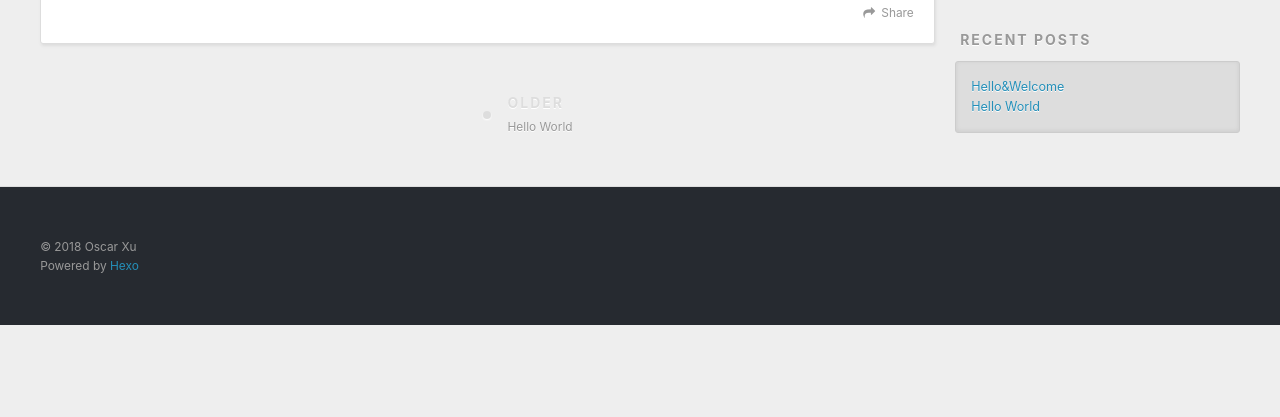
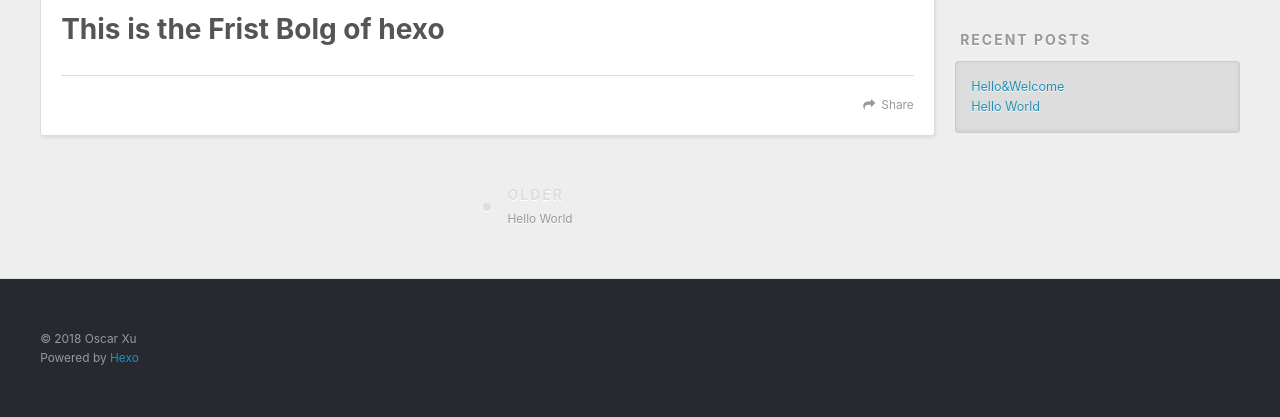
Before and after one commit to xuzequn/xuzequn.github.io, a plain HTML site: page 2018/05/28/Hello-Welcome/index.html in a window 1280 px wide. Shown: the part 448-865 px from the top of the page. Before the commit the page ends 800 px from the top, so only its background shows below. Drawn offline with nearby package versions, Linux system fonts and the light colour scheme.

Commit message:
Site updated: 2018-05-28 12:34:17

```diff
--- a/2018/05/28/Hello-Welcome/index.html
+++ b/2018/05/28/Hello-Welcome/index.html
@@ -7,14 +7,17 @@
 
   <title>Hello&amp;Welcome | Oscar Xu&#39;s Space</title>
   <meta name="viewport" content="width=device-width, initial-scale=1, maximum-scale=1">
-  <meta property="og:type" content="article">
+  <meta name="description" content="This is the Frist Bolg of hexo">
+<meta property="og:type" content="article">
 <meta property="og:title" content="Hello&amp;Welcome">
 <meta property="og:url" content="http://yoursite.com/2018/05/28/Hello-Welcome/index.html">
 <meta property="og:site_name" content="Oscar Xu&#39;s Space">
+<meta property="og:description" content="This is the Frist Bolg of hexo">
 <meta property="og:locale" content="default">
-<meta property="og:updated_time" content="2018-05-28T04:30:18.822Z">
+<meta property="og:updated_time" content="2018-05-28T04:34:04.143Z">
 <meta name="twitter:card" content="summary">
 <meta name="twitter:title" content="Hello&amp;Welcome">
+<meta name="twitter:description" content="This is the Frist Bolg of hexo">
 
     <link rel="alternate" href="/atom.xml" title="Oscar Xu&#39;s Space" type="application/atom+xml">
 
@@ -83,6 +86,7 @@
 
     <div class="article-entry" itemprop="articleBody">
 
+        <h1>This is the Frist Bolg of hexo</h1>
 
 
     </div>
```
Also changed, not shown: index.html (+1 -0 lines).
